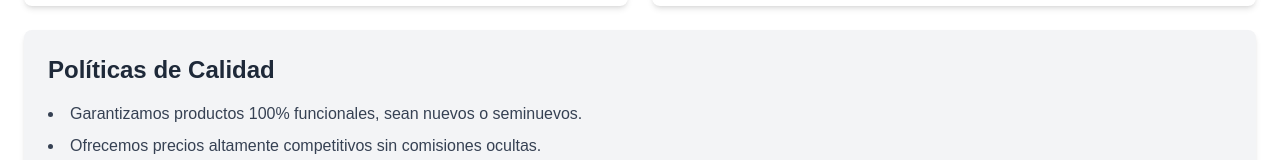
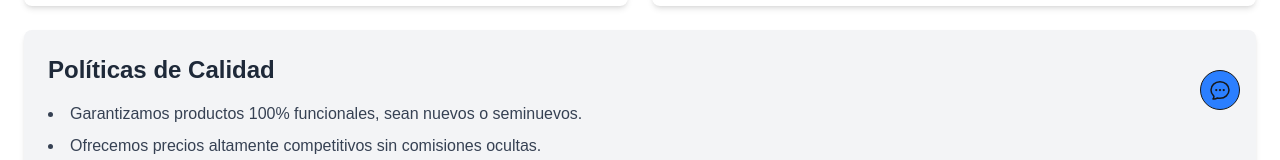
Before and after one commit to AxelMBC/vortex-ecommerce, a Next.js app: page /acerca-de in a window 1280 px wide. Shown: the part 570-730 px from the top of the page. Built offline with nearby package versions, Linux system fonts and the light colour scheme.

Commit message:
Chat agregado con TalkJS

```diff
--- /dev/null
+++ b/app/components/Chat/Chat.tsx
@@ -0,0 +1,41 @@
+'use client';
+
+import { Session, Chatbox } from "@talkjs/react";
+import React, { MouseEvent, useState } from "react";
+import { motion } from "framer-motion";
+
+const Chat = () => {
+
+  const [isVisible, setIsVisible] = useState(false);
+
+  return (
+    <nav className="fixed right-10 bottom-40">
+      {isVisible && (
+        <motion.div
+          initial={{ scale: 0 }}
+          animate={{ scale: 1 }}
+          transition={{ duration: 0.7 }}
+          className="h-150 w-100"
+        >
+        <Session appId="tcBd5ghq" userId="sample_user_alice">
+          <Chatbox conversationId="sample_conversation" className="h-full"/>
+        </Session>
+        </motion.div>
+      )}
+      <button onClick={() => setIsVisible(!isVisible)} className="w-10 h-10 bg-blue-500 border-1 rounded-full fixed right-10 flex items-center">
+      {isVisible ?
+      <svg xmlns="http://www.w3.org/2000/svg" fill="none" viewBox="0 0 24 24" strokeWidth={1.5} stroke="currentColor" className="size-6 m-auto">
+        <path strokeLinecap="round" strokeLinejoin="round" d="M6 18 18 6M6 6l12 12" />
+      </svg> :
+      <svg xmlns="http://www.w3.org/2000/svg" fill="none" viewBox="0 0 24 24" strokeWidth={1.5} stroke="currentColor" className="size-6 m-auto">
+        <path strokeLinecap="round" strokeLinejoin="round" d="M8.625 12a.375.375 0 1 1-.75 0 .375.375 0 0 1 .75 0Zm0 0H8.25m4.125 0a.375.375 0 1 1-.75 0 .375.375 0 0 1 .75 0Zm0 0H12m4.125 0a.375.375 0 1 1-.75 0 .375.375 0 0 1 .75 0Zm0 0h-.375M21 12c0 4.556-4.03 8.25-9 8.25a9.764 9.764 0 0 1-2.555-.337A5.972 5.972 0 0 1 5.41 20.97a5.969 5.969 0 0 1-.474-.065 4.48 4.48 0 0 0 .978-2.025c.09-.457-.133-.901-.467-1.226C3.93 16.178 3 14.189 3 12c0-4.556 4.03-8.25 9-8.25s9 3.694 9 8.25Z" />
+      </svg>
+      }
+
+      </button>
+
+    </nav>
+  );
+}
+
+export default Chat;
--- /dev/null
+++ b/app/components/Chat/index.tsx
@@ -0,0 +1 @@
+export { default } from "./Chat"
--- a/app/layout.tsx
+++ b/app/layout.tsx
@@ -3,6 +3,7 @@ import { Geist, Geist_Mono } from "next/font/google";
 import Navbar from "./components/NavBar";
 import "./globals.css";
 import Redes from "./components/Redes/Redes";
+import Chat from "./components/Chat/Chat";
 
 const geistSans = Geist({
   variable: "--font-geist-sans",
@@ -31,6 +32,7 @@ export default function RootLayout({
       >
         <Navbar />
 
+        <Chat />
         <Redes />
         {children}
       </body>
--- a/package.json
+++ b/package.json
@@ -9,10 +9,13 @@
     "lint": "next lint"
   },
   "dependencies": {
+    "@talkjs/react": "^0.1.11",
     "framer-motion": "^12.4.7",
+    "motion": "^12.5.0",
     "next": "15.2.0",
     "react": "^19.0.0",
-    "react-dom": "^19.0.0"
+    "react-dom": "^19.0.0",
+    "talkjs": "^0.34.0"
   },
   "devDependencies": {
     "@eslint/eslintrc": "^3",
```
Also changed, not shown: 2 other files (tests, documents, lock files or other folders).
